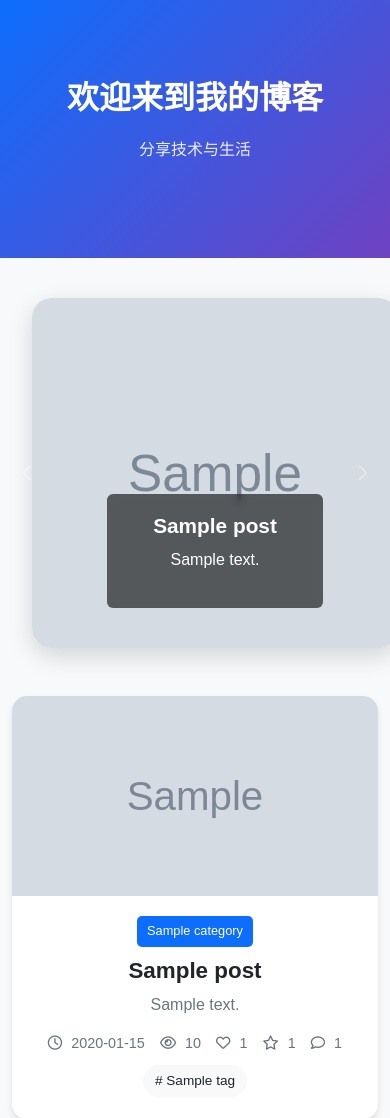
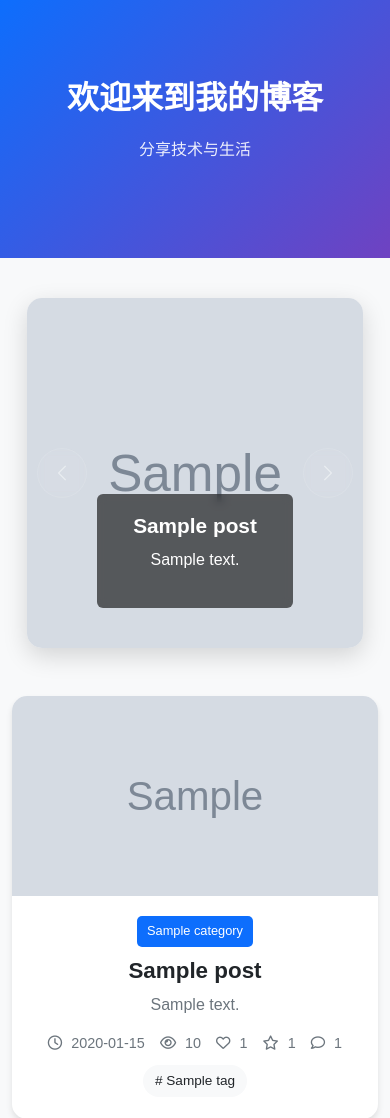
Before and after one commit to jhzhou002/blog, a Django app: page / in a window 390 px wide. Shown: the part 63-1181 px from the top of the page. Run offline with Django 4.2, Linux system fonts and the light colour scheme; tables that the repository leaves empty hold one stand-in row (values such as "Sample post"); grey boxes marked "Sample" are stand-in pictures.

Commit message:
Fix post publishing status and improve carousel design
- Fixed article publishing status issue by adding form attribute to publish checkboxes
- Added form="postForm" to all form elements in the sidebar to ensure they submit correctly
- Enhanced homepage carousel with improved rounded corner design and left/right margins
- Improved carousel control buttons with modern glass-morphism effect
- Added responsive design for better mobile experience
- Increased carousel margins from 20px to 30px for better visual spacing

🤖 Generated with [Claude Code](https://claude.ai/code)

Co-Authored-By: Claude <noreply@anthropic.com>

```diff
--- a/static/css/style.css
+++ b/static/css/style.css
@@ -46,7 +46,34 @@ body {
     border-radius: 20px;
     overflow: hidden;
     box-shadow: 0 8px 25px rgba(0, 0, 0, 0.15);
-    margin: 0 20px; /* 左右留白 */
+    margin: 0 30px; /* 增加左右留白 */
+    position: relative;
+}
+
+/* 响应式设计 */
+@media (max-width: 768px) {
+    .rounded-carousel {
+        margin: 0 15px; /* 小屏幕减少边距 */
+        border-radius: 15px;
+    }
+
+    .carousel-item {
+        height: 250px; /* 小屏幕降低高度 */
+    }
+
+    .carousel-control-prev,
+    .carousel-control-next {
+        width: 40px;
+        height: 40px;
+    }
+
+    .carousel-control-prev {
+        left: 8px;
+    }
+
+    .carousel-control-next {
+        right: 8px;
+    }
 }
 
 .carousel-item {
@@ -74,7 +101,28 @@ body {
 
 .carousel-control-prev,
 .carousel-control-next {
-    width: 8%;
+    background: rgba(255, 255, 255, 0.1);
+    border-radius: 50%;
+    width: 50px;
+    height: 50px;
+    top: 50%;
+    transform: translateY(-50%);
+    backdrop-filter: blur(5px);
+    border: 1px solid rgba(255, 255, 255, 0.2);
+    transition: all 0.3s ease;
+}
+
+.carousel-control-prev:hover,
+.carousel-control-next:hover {
+    background: rgba(255, 255, 255, 0.2);
+}
+
+.carousel-control-prev {
+    left: 10px;
+}
+
+.carousel-control-next {
+    right: 10px;
 }
 
 .carousel-control-prev-icon,
--- a/templates/blog/index.html
+++ b/templates/blog/index.html
@@ -22,8 +22,8 @@
         <div class="col-lg-8">
             <!-- Featured Carousel -->
             {% if featured_posts %}
-            <div id="featuredCarousel" class="carousel slide mb-5" data-bs-ride="carousel">
-                <div class="carousel-inner rounded-carousel">
+            <div id="featuredCarousel" class="carousel slide rounded-carousel mb-5" data-bs-ride="carousel">
+                <div class="carousel-inner">
                     {% for post in featured_posts %}
                     <div class="carousel-item {% if forloop.first %}active{% endif %}">
                         {% if post.cover_image %}
```
Also changed, not shown: templates/blog/admin/post_form.html (+5 -5 lines).
